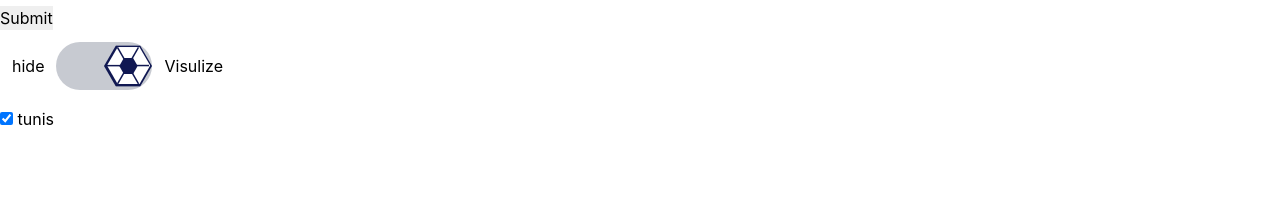
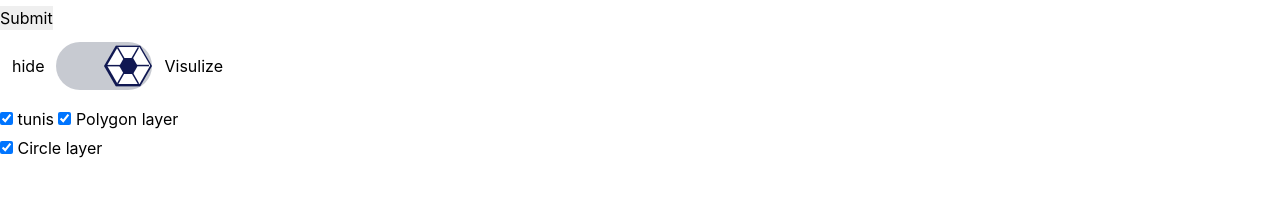
Before and after one commit to hamed-7/Leafleat_ShapeFile, a plain HTML site: page index2.html in a window 1280 px wide. Shown: the part 539-736 px from the top of the page. Drawn offline with Linux system fonts and the light colour scheme; no server answers.

Commit message:
show polygon [circle]& shape file in the same time fixed

```diff
--- a/index2.html
+++ b/index2.html
@@ -37,7 +37,7 @@
 	<!-- click button -->
 	<label class="f">
 		hide
-		<input class="f__input" type="checkbox"   checked="false" id="tuni" value="shapeTun">
+		<input class="f__input" type="checkbox" checked="false" id="tuni" value="shapeTun">
 		<span class="f__switch">
 			<span class="f__handle">
 				<span class="f__1"></span>
@@ -67,8 +67,14 @@
 
 	<div class="overlay">
 		<label>
-			<input type="checkbox" id="layer"  checked> tunis
+			<input type="checkbox" id="layer" checked> tunis
 		</label>
+		<label>
+			<input type="checkbox" id="polygon"  checked> Polygon layer
+		</label><br>
+		<label>
+			<input type="checkbox"  id="circle"  checked> Circle layer
+		</label><br>
 		<!-- <label>
 			<input type="checkbox" value="marker" checked> Marker
 		</label><br> -->
@@ -88,8 +94,20 @@
 			minZoom: 5,
 		}).addTo(map);
 
+		input_id = (idi) => {
+				$("input:" + idi).click(function (event) {
+					layerClicked = window[event.target.id];
 
-		shapeConvert = (url,id,st) =>{
+					if (map.hasLayer(layerClicked)) {
+						map.removeLayer(layerClicked);
+					}
+					else {
+						map.addLayer(layerClicked);
+					};
+				});
+			}
+
+		shapeConvert = (url, id, st) => {
 
 			shp(url).then(function (data) {
 				//geo.addData(data);
@@ -97,8 +115,8 @@
 				//new L.Shapefile(data);
 				var layer = L.shapefile(data)//More info: https://github.com/calvinmetcalf/leaflet.shapefile
 				layer.setStyle(st);// Coloring Shape file
-			$('input:'+id).click(function (event) {
-					if (map.hasLayer(layer) ) {
+				$('input:' + id).click(function (event) {
+					if (map.hasLayer(layer)) {
 						map.removeLayer(layer);
 					}
 					else {
@@ -106,24 +124,28 @@
 						layer.addTo(map);
 					}
 				});
+
 			}, function (a) { console.log(a) });
 		};
-      let ste={ color: '#989898', "opacity": 10, fillColor: '#ffffff', fillOpacity: 0.5 };
-      shapeConvert('ShapeFile/TunisiaWorldcountries_esri_2014.zip',"#tuni",ste);
-      let ste2={ color: '#383838', "opacity":5, fillColor: '#373737', fillOpacity: 0.2 };
-	  shapeConvert('ShapeFile/eezTun.zip',"#layer",ste2);
+		let ste = { color: '#989898', "opacity": 10, fillColor: '#ffffff', fillOpacity: 0.5 };
+		shapeConvert('ShapeFile/TunisiaWorldcountries_esri_2014.zip', "#tuni", ste);
+		let ste2 = { color: '#383838', "opacity": 5, fillColor: '#373737', fillOpacity: 0.2 };
+		shapeConvert('ShapeFile/eezTun.zip', "#layer", ste2);
 
-		// var polygon = L.polygon([
-		// 	[36.509, 15.08],
-		// 	[36.503, 14.06],
-		// 	[35.81, 14.047]
-		// ]).addTo(map);
+		var polygon = L.polygon([
+			[36.509, 15.08],
+			[36.503, 14.06],
+			[35.81, 14.047]
+		]).addTo(map);
 
-		// var circle = L.circle([36.508, 16.11], 50000, {
-		// 	color: 'red',
-		// 	fillColor: '#f03',
-		// 	fillOpacity: 0.5
-		// }).addTo(map);
+		var circle = L.circle([36.508, 16.11], 50000, {
+			color: 'red',
+			fillColor: '#f03',
+			fillOpacity: 0.5
+		}).addTo(map);
+
+		input_id("#polygon");
+		input_id("#circle");
 
 
 
```
Lines whose indentation alone changed are shown as unchanged.
